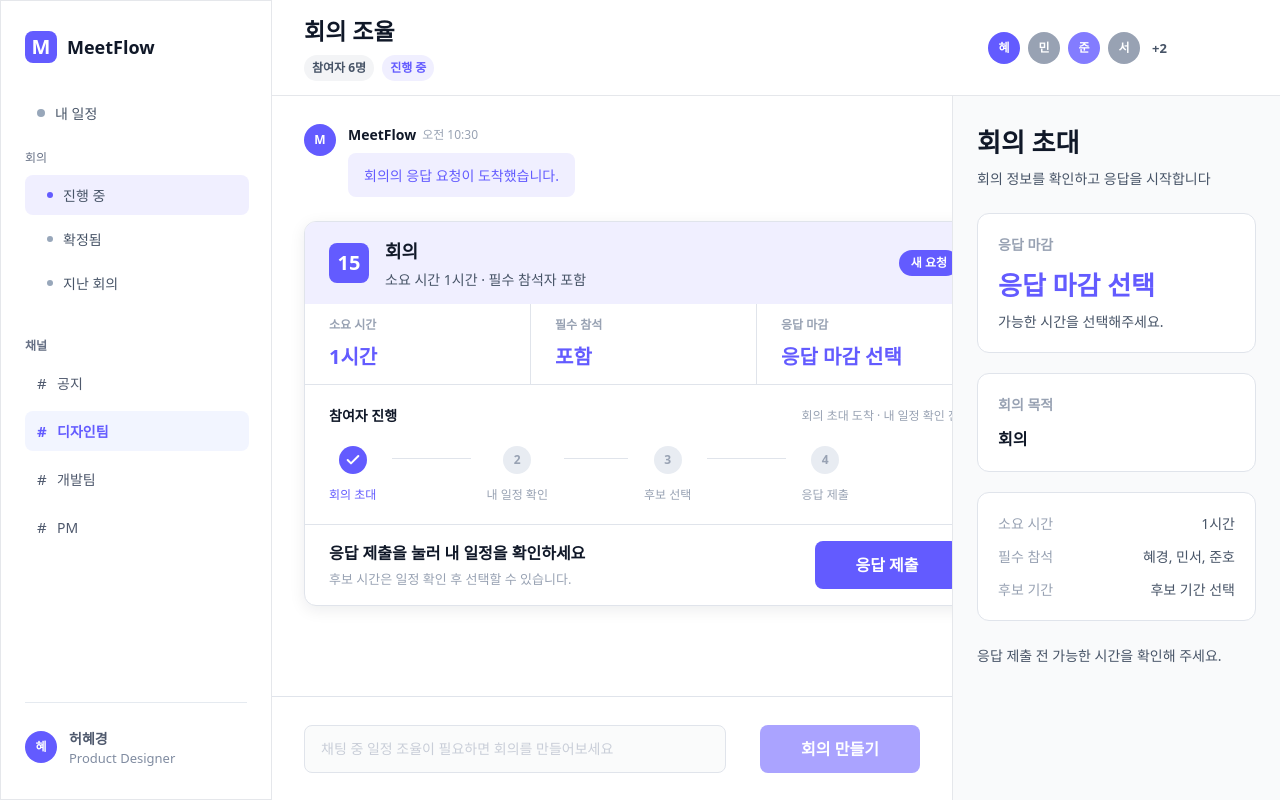
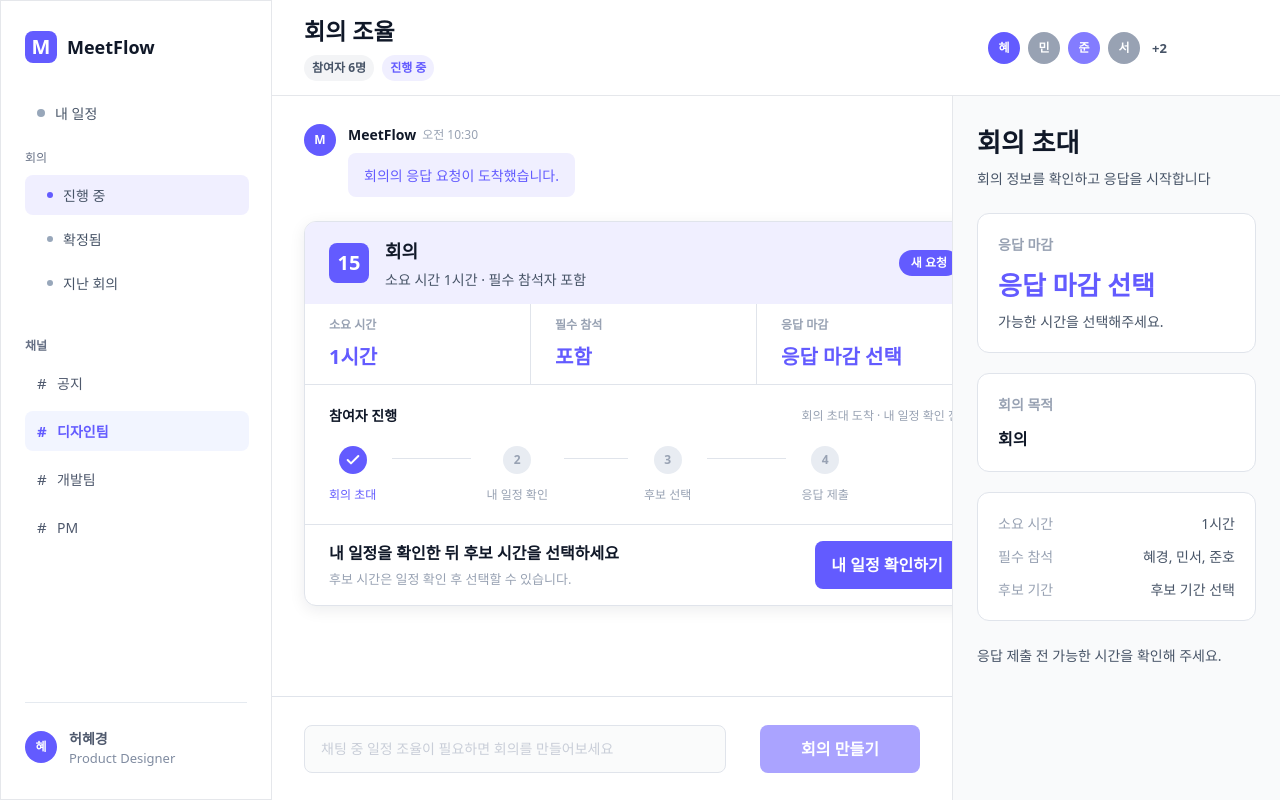
Before and after one commit to gjgprud0306/meetflow-tosschallenge, a React (Vite) app: page /meetings/invite in a window 1280 px wide. Built offline with nearby package versions, Linux system fonts and the light colour scheme; a web font is replaced by a local one.

Commit message:
Route invite CTA to schedule check

```diff
--- a/src/pages/MeetingInvitePage.tsx
+++ b/src/pages/MeetingInvitePage.tsx
@@ -1,4 +1,5 @@
 import { Check } from "lucide-react";
+import { useNavigate } from "react-router-dom";
 import { AvatarBadge } from "@/components/AvatarBadge";
 import { MeetFlowLayout } from "@/components/MeetFlowLayout";
 import { Button } from "@/components/ui/button";
@@ -107,6 +108,7 @@ function ParticipantProgress() {
 }
 
 function InviteMeetingCard() {
+  const navigate = useNavigate();
   const { meeting, summaries } = useMeetingFlow();
   const title = meeting.title || "회의";
 
@@ -144,14 +146,17 @@ function InviteMeetingCard() {
       <div className="flex h-20 items-center justify-between px-6">
         <div>
           <h3 className="text-base font-bold leading-6 text-[#101828]">
-            응답 제출을 눌러 내 일정을 확인하세요
+            내 일정을 확인한 뒤 후보 시간을 선택하세요
           </h3>
           <p className="mt-1 text-[13px] font-medium leading-5 text-[#98A2B3]">
             후보 시간은 일정 확인 후 선택할 수 있습니다.
           </p>
         </div>
-        <Button className="h-12 w-36 rounded-lg bg-[#635BFF] text-base font-bold leading-6 text-white hover:bg-[#635BFF]/90">
-          응답 제출
+        <Button
+          className="h-12 w-36 rounded-lg bg-[#635BFF] text-base font-bold leading-6 text-white hover:bg-[#635BFF]/90"
+          onClick={() => navigate("/meetings/my-schedule")}
+        >
+          내 일정 확인하기
         </Button>
       </div>
     </section>
```
Also changed, not shown: 2 other files (tests, documents, lock files or other folders).
